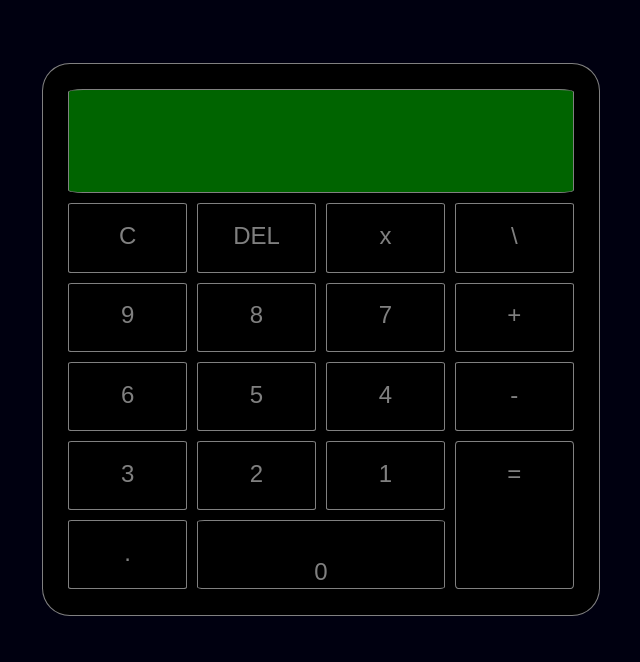
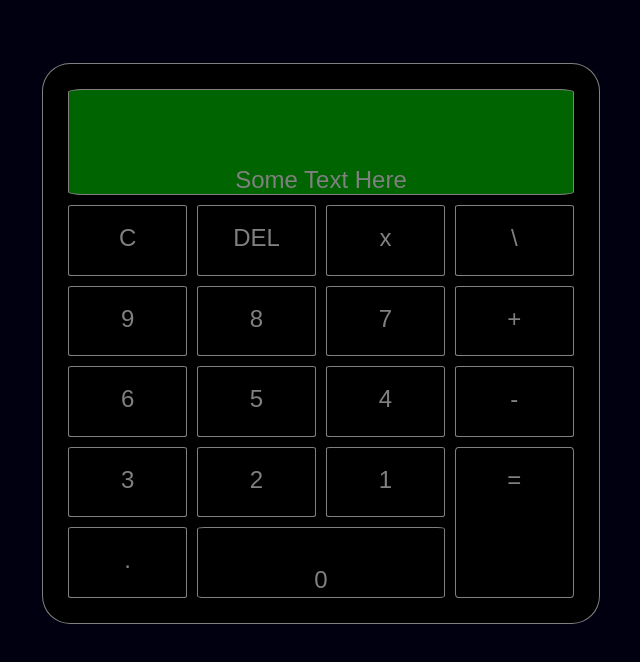
Before and after one commit to moderndayNeo/calculator, a plain HTML site: page index.html in a window 1280 px wide. Shown: the whole page, without its empty margins (319-959 px from the left). Drawn offline with Linux system fonts and the light colour scheme.

```diff
--- a/index.html
+++ b/index.html
@@ -6,7 +6,7 @@
 </head>
 <body>
     <div id='container'>
-            <div id='display'></div>
+            <div id='display'>Some Text Here</div>
             <div id='clear'>C</div>
             <div id='delete'>DEL</div>
             <div id='multiply'>x</div>
--- a/styles.css
+++ b/styles.css
@@ -5,7 +5,7 @@
 #container {
     width: 40%;
     border-radius: 5%;
-    height: 500px;
+  /*  height: 500px; */
     border: thin grey solid;
     margin: 5% auto;
     background-color: black;
@@ -30,11 +30,20 @@
 #display {
     grid-area: 1/1/2/5;
     background-color: darkgreen;
+    font-size: 180%;
+    color: black;
+    text-align: right;
 }
 
 
 #clear {
     grid-area: 2/1/3/2;
+}
+
+#clear:hover {
+    background-color: orange;
+    transition: 1s;
+    color: black;
 }
 
 #delete {
```
